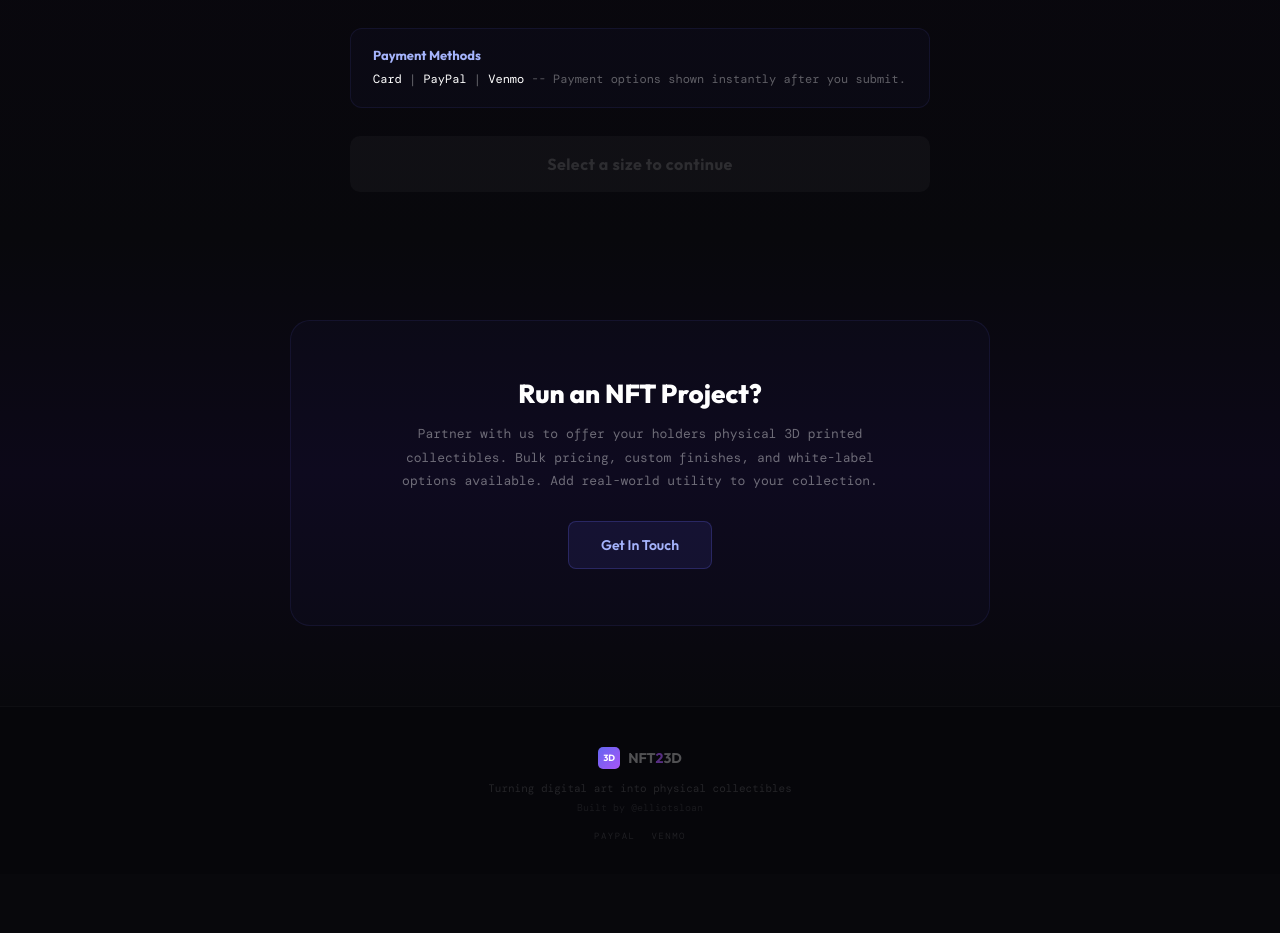
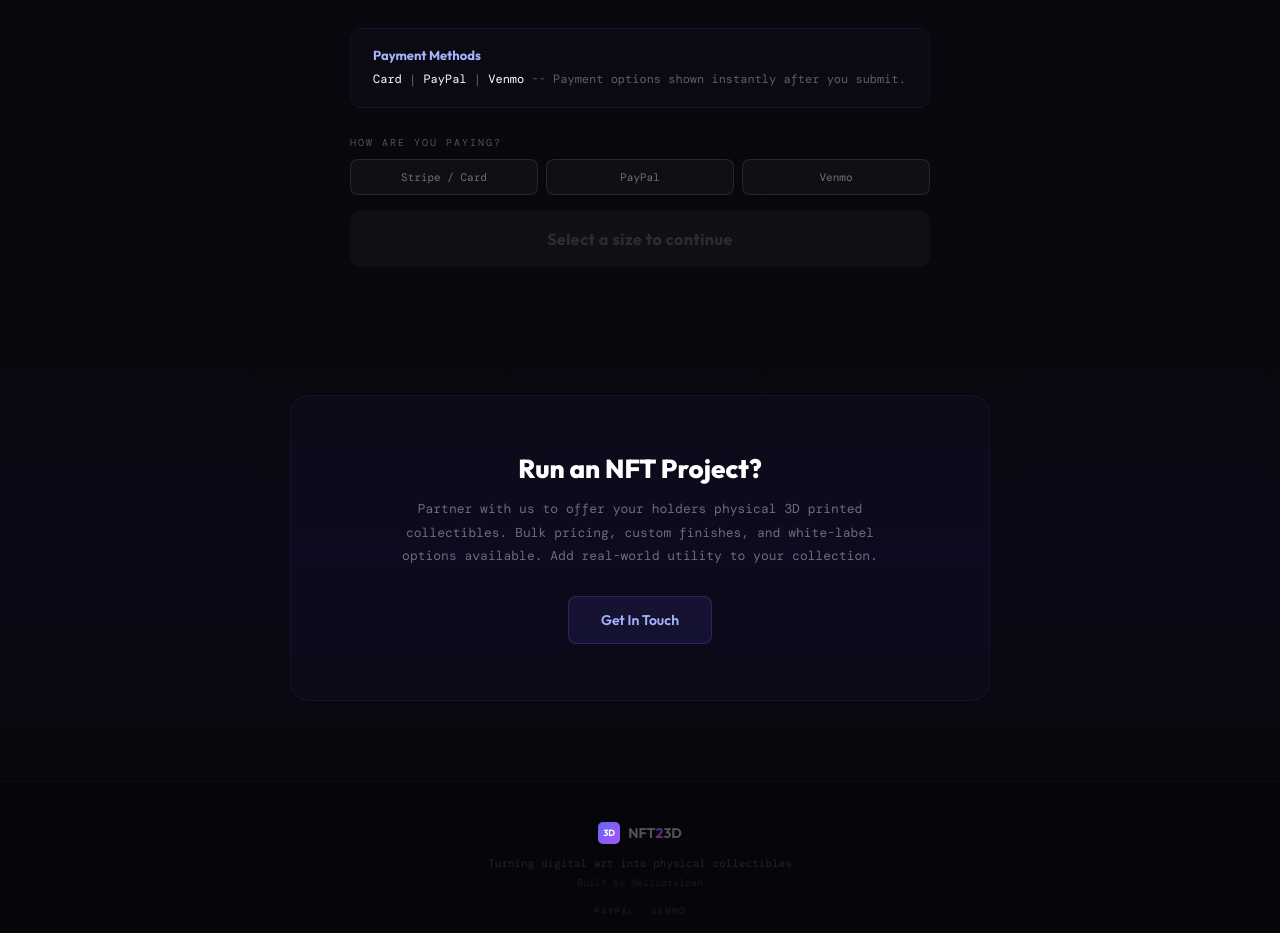
Before and after one commit to elliotsloan/NFT23D, a Next.js app: page / in a window 1280 px wide. Shown: the part 3580-4513 px from the top of the page. Before the commit the page ends 4454 px from the top, so only its background shows below. Built offline with nearby package versions, Linux system fonts and the light colour scheme.

Commit message:
Update page.js

```diff
--- a/app/page.js
+++ b/app/page.js
@@ -512,6 +512,7 @@ function OrderForm() {
       data.append("zip", form.zip || "");
       data.append("size", size ? size.size + " " + size.label + " - $" + (discountedPrice || size.price) : "");
       data.append("notes", form.notes || "None");
+      data.append("paymentMethod", paymentMethod || "Not specified");
       if (discountStatus === "valid") { data.append("discountCode", discountCode.trim().toUpperCase()); data.append("originalPrice", size.price); data.append("discountedPrice", discountedPrice); }
       const imageFile = fileRef.current?.files?.[0];
       if (imageFile) { data.append("image", imageFile); }
@@ -532,6 +533,7 @@ function OrderForm() {
 
   const [stripeLoading, setStripeLoading] = useState(false);
   const [paidWithAlt, setPaidWithAlt] = useState(null);
+  const [paymentMethod, setPaymentMethod] = useState('');
   const [submittedOrderId, setSubmittedOrderId] = useState(null);
 
   const handleStripeCheckout = async () => {
@@ -704,6 +706,14 @@ function OrderForm() {
             {" -- Payment options shown instantly after you submit."}
           </div>
         </div>
+        <div style={{ marginBottom: "16px" }}>
+          <div style={{ fontFamily: "'DM Mono', monospace", fontSize: "10px", letterSpacing: "2px", color: "rgba(255,255,255,0.3)", textTransform: "uppercase", marginBottom: "10px" }}>How are you paying?</div>
+          <div style={{ display: "flex", gap: "8px" }}>
+            {["Stripe / Card", "PayPal", "Venmo"].map(method => (
+              <button key={method} type="button" onClick={() => setPaymentMethod(method)} style={{ flex: 1, padding: "10px 6px", fontFamily: "'DM Mono', monospace", fontSize: "11px", borderRadius: "8px", border: paymentMethod === method ? "1px solid rgba(99,102,241,0.8)" : "1px solid rgba(255,255,255,0.1)", background: paymentMethod === method ? "rgba(99,102,241,0.15)" : "rgba(255,255,255,0.03)", color: paymentMethod === method ? "#a5b4fc" : "rgba(255,255,255,0.4)", cursor: "pointer", transition: "all 0.2s" }}>{method}</button>
+            ))}
+          </div>
+        </div>
         <button onClick={handleSubmit} disabled={!canSubmit} style={{ width: "100%", padding: "18px", fontFamily: "'Outfit', sans-serif", fontWeight: 700, fontSize: "16px", letterSpacing: "0.5px", background: canSubmit ? "linear-gradient(135deg, #6366f1, #a855f7)" : "rgba(255,255,255,0.03)", color: canSubmit ? "#fff" : "rgba(255,255,255,0.12)", border: "none", borderRadius: "10px", cursor: canSubmit ? "pointer" : "not-allowed", transition: "all 0.3s ease", boxShadow: canSubmit ? "0 4px 24px rgba(99,102,241,0.25)" : "none", }}>
           {submitting ? "Submitting..." : size ? `Submit Order \u2014 $${discountedPrice}` : "Select a size to continue"}
         </button>
```
